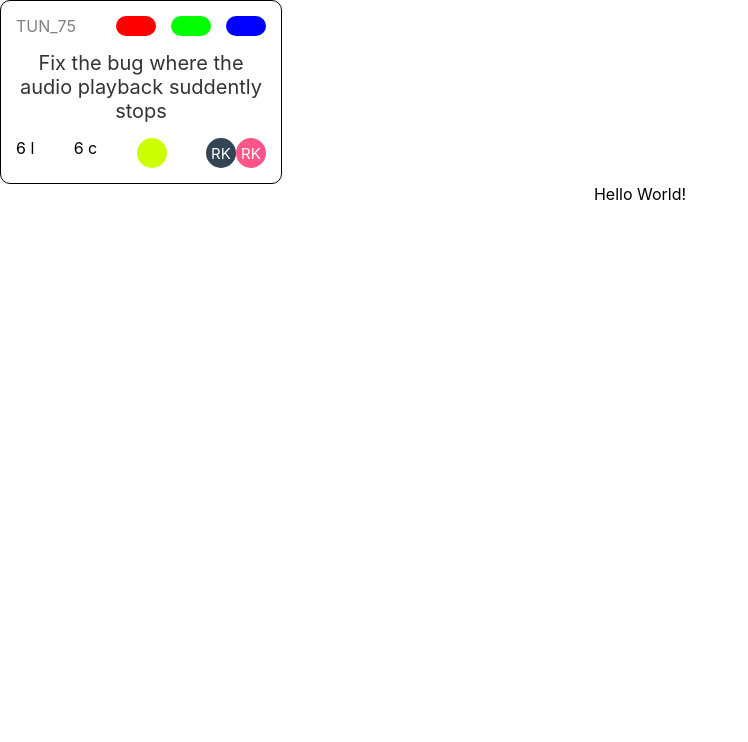
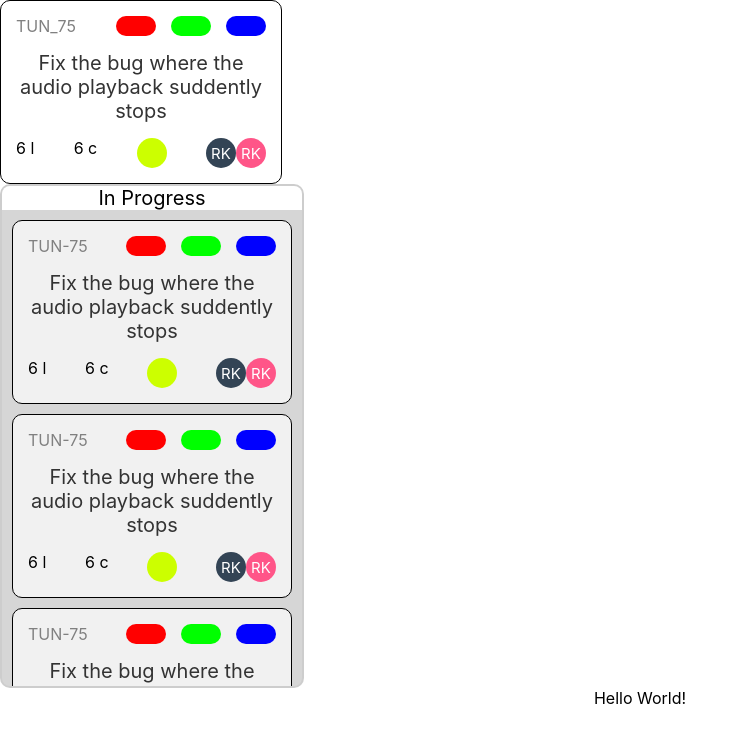
Before and after one commit to rickythedeveloper/proj-management-client, a React (Create React App) app: page / in a window 1280 px wide. Shown: the top 742 px of the page, without its empty margins (0-748 px from the left). Built offline with nearby package versions, Linux system fonts and the light colour scheme.

Commit message:
#4: Add Segment component

```diff
--- a/src/App.tsx
+++ b/src/App.tsx
@@ -1,6 +1,21 @@
 import React from 'react';
 import './App.css';
-import Ticket from './components/Ticket';
+import Segment from './components/Segment';
+import Ticket, { TicketCardData } from './components/Ticket';
+
+const ticket1 = {
+	id: 'TUN-75',
+	categories: [
+		{ name: 'feature', color: '#f00' },
+		{ name: 'b', color: '#0f0' },
+		{ name: 'c', color: '#00f' },
+	],
+	title: 'Fix the bug where the audio playback suddently stops',
+	urgency: 0.4,
+	assignees: [{ initials: 'RK', color: '#345' }, { initials: 'RK', color: '#f58' }],
+};
+
+const tickets = Array<TicketCardData>(10).fill(ticket1);
 
 function App(): JSX.Element {
 	const appStyle = { width: '100%', height: '100%' };
@@ -20,6 +35,10 @@ function App(): JSX.Element {
 					assignees: [{ initials: 'RK', color: '#345' }, { initials: 'RK', color: '#f58' }],
 				}}
 			/>
+			<Segment
+				style={{ width: 300, height: 500 }}
+				data={{ name: 'In Progress', tickets }}
+			/>
 			Hello World!
 		</div>
 	);
--- /dev/null
+++ b/src/components/Segment.css
@@ -0,0 +1,7 @@
+/* The following two hide the scroll bar while keeping the functionality */
+.segment-tickets::-webkit-scrollbar {
+	display: none;
+}
+.segment-tickets {
+	-ms-overflow-style: none;
+}
--- /dev/null
+++ b/src/components/Segment.tsx
@@ -0,0 +1,75 @@
+import React, { CSSProperties } from 'react';
+import Ticket, { TicketCardData } from './Ticket';
+import './Segment.css';
+
+export interface SegmentData {
+	name: string;
+	tickets: TicketCardData[];
+}
+
+interface Props {
+	data: SegmentData;
+	style?: CSSProperties;
+}
+interface State {}
+const DEFAULT_STATE = {};
+
+const BACKGROUND_COLOR = '#cccc';
+const TITLE_HEIGHT = 50;
+const TITLE_FONT_SIZE = 20;
+const GAP = 10;
+
+const styles: {[compoennt: string]: CSSProperties} = {
+	container: {
+		position: 'relative',
+		borderRadius: 10,
+		border: `2px solid ${BACKGROUND_COLOR}`,
+		backgroundColor: BACKGROUND_COLOR,
+		display: 'flex',
+		flexDirection: 'column',
+		overflow: 'hidden',
+	},
+	title: {
+		height: TITLE_HEIGHT,
+		zIndex: 2,
+		backgroundColor: 'white',
+		display: 'flex',
+		flexDirection: 'column',
+		justifyContent: 'center',
+		fontSize: TITLE_FONT_SIZE,
+	},
+	ticketsSection: {
+		zIndex: 1,
+		display: 'flex',
+		flexDirection: 'column',
+		gap: GAP,
+		overflowY: 'auto',
+		overflowX: 'hidden',
+		// scrollbarWidth: 0,
+		padding: GAP,
+	},
+};
+
+export default class Segment extends React.Component<Props, State> {
+	constructor(props: Props) {
+		super(props);
+		this.state = DEFAULT_STATE;
+	}
+
+	render(): JSX.Element {
+		const { style: additionalStyle, data } = this.props;
+
+		return (
+			<div className="segment" style={{ ...styles.container, ...additionalStyle }}>
+				<div className="segment-title" style={styles.title}>
+					{data.name}
+				</div>
+				<div className="segment-tickets" style={styles.ticketsSection}>
+					{data.tickets.map((ticket) => (
+						<Ticket key={ticket.id} data={ticket} />
+					))}
+				</div>
+			</div>
+		);
+	}
+}
--- a/src/components/Ticket.tsx
+++ b/src/components/Ticket.tsx
@@ -1,6 +1,6 @@
 import React, { CSSProperties } from 'react';
 
-interface TicketCard {
+export interface TicketCardData {
 	id: string;
 	categories: Category[];
 	title: string;
@@ -9,7 +9,7 @@ interface TicketCard {
 }
 
 interface Props {
-	data: TicketCard;
+	data: TicketCardData;
 	style?: CSSProperties;
 }
 interface State {
@@ -158,6 +158,7 @@ export default class Ticket extends React.Component<Props, State> {
 						<div className="ticket-assignees-container" style={styles.assigneesContainer}>
 							{data.assignees.map((assignee) => (
 								<div
+									key={`${assignee.initials}${assignee.color}`}
 									className="ticket-assignee"
 									style={{ ...styles.assigneeCircle, backgroundColor: assignee.color }}
 								>
```
